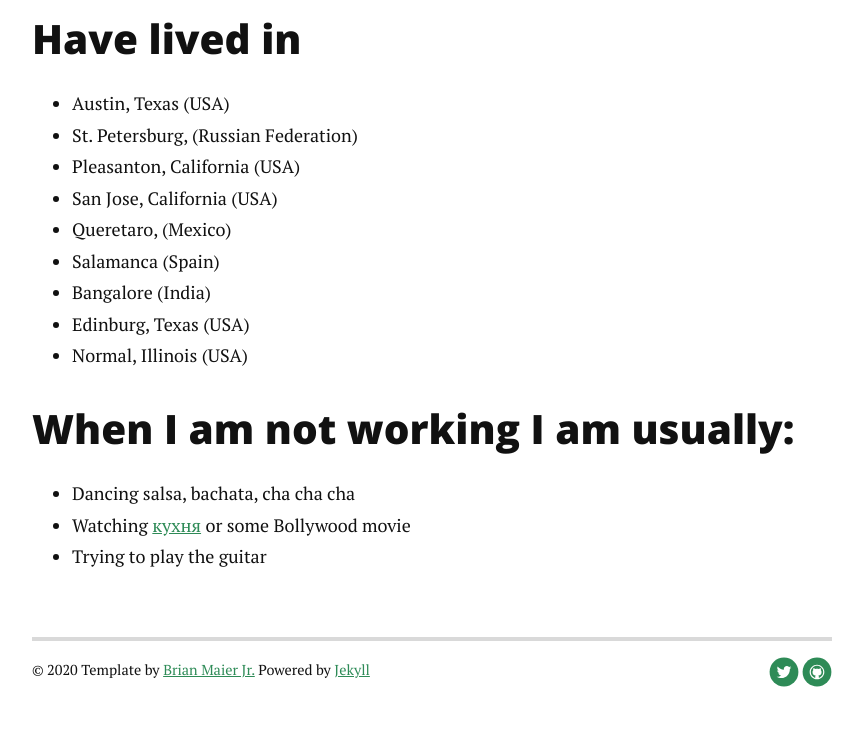
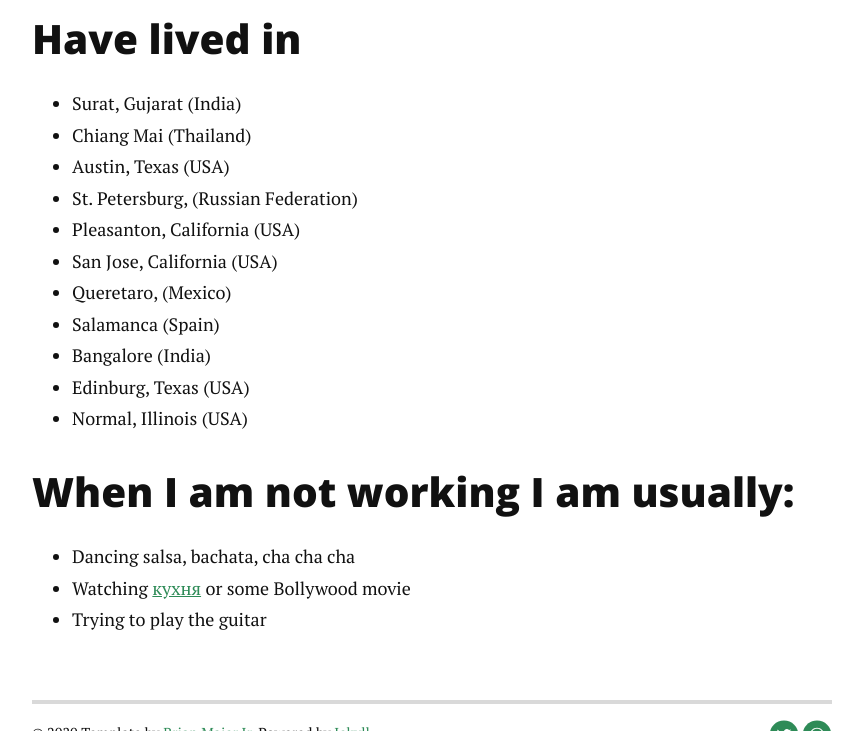
Before and after one commit to guicaro/guicaro.github.io, a Jekyll site: the page built from about.md, in a window 1280 px wide and 900 px high, scrolled down 3019 px, cut to the strip 169-900 px from the top of the window. Shown: the whole strip, without its empty margins (208-1071 px from the left). Built offline with Jekyll 4.4.1, drawn with Linux system fonts in a browser that asks for light colours; nearby versions of some CDN libraries.

Commit message:
Updated resume and about page

```diff
--- a/about.md
+++ b/about.md
@@ -5,7 +5,7 @@
 
 # About Guillermo
 
-<center><img src="{{ '/assets/img/memoSantorini.jpg' | prepend: site.baseurl }}" alt="" style="max-height:500px"></center>
+<center><img src="{{ '/assets/img/memohat.png' | prepend: site.baseurl }}" alt="" style="max-height:500px"></center>
 
 <blockquote>I am a back end software developer who is always thrilled to discover new ways to process large amounts of information</blockquote>
 
@@ -39,6 +39,8 @@
 
 ## Have lived in
 
+* Surat, Gujarat (India)
+* Chiang Mai (Thailand)
 * Austin, Texas (USA)
 * St. Petersburg, (Russian Federation)
 * Pleasanton, California (USA)
```
Also changed, not shown: resume.md (+2 -2 lines), assets/docs/resume/cabreraResume.jpg, assets/img/memohat.png (added), 2 other files.
